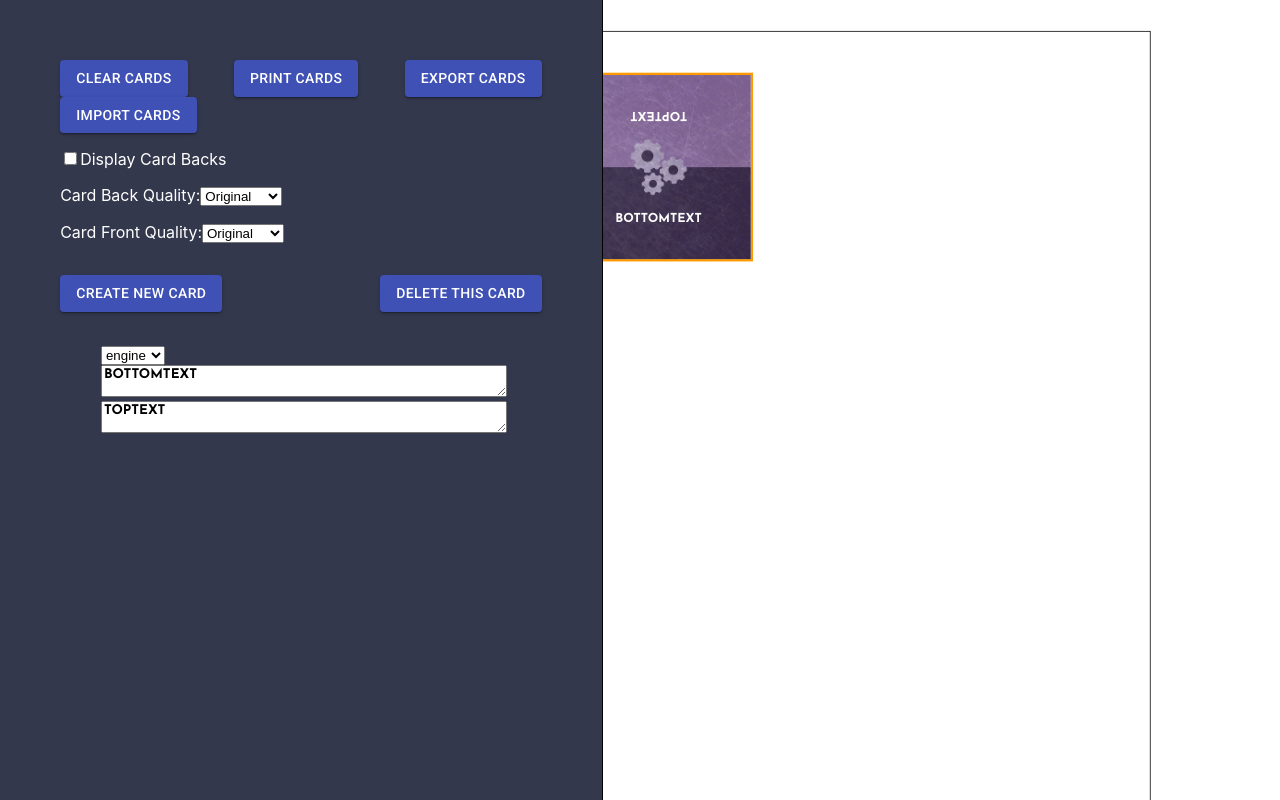
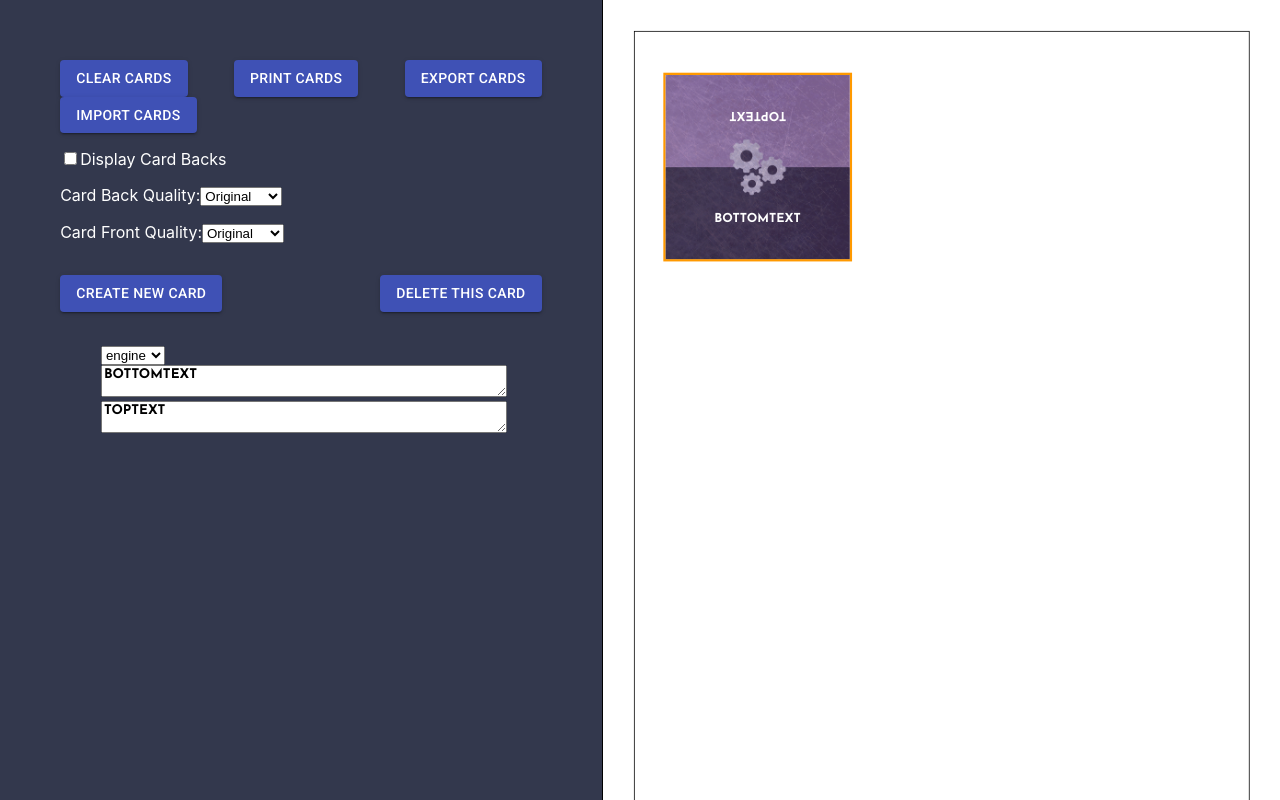
Before and after one commit to pawelngei/story-engine-card-creator, a React (Create React App) app: page / in a window 1280 px wide. Built offline with nearby package versions, Linux system fonts and the light colour scheme.

Commit message:
Revert "don't zoom above 1"
This reverts commit e0df5d46a3c0c945613080f85ee45ad0b41b5e04.

```diff
--- a/src/PagesManager/PagesManager.tsx
+++ b/src/PagesManager/PagesManager.tsx
@@ -14,8 +14,6 @@ type PagesManagerProps = {
 }
 
 const PageScrollContainer = styled.div`
-  display: flex;
-  justify-content: center;
   position: relative;
   width: 100%;
   height: 100vh;
@@ -27,6 +25,7 @@ const PageScrollContainer = styled.div`
 `
 
 const InnerScrollContainer = styled.div<{multiplier: number}>`
+  width: 100%;
   height: 100%;
   transform-origin: top left;
   ${({ multiplier }) => `transform: scale(${multiplier});`}
@@ -80,7 +79,7 @@ export const PagesManager = ({
       const pageWidth = 795.69 // pixels for 210mm, A4
       const paddedWidth = pageWidth * 1.10
       const multiplier = containerWidth / paddedWidth
-      if (multiplier && multiplier < 1) {
+      if (multiplier) {
         setWidthMultiplier(multiplier)
       }
     }
```
